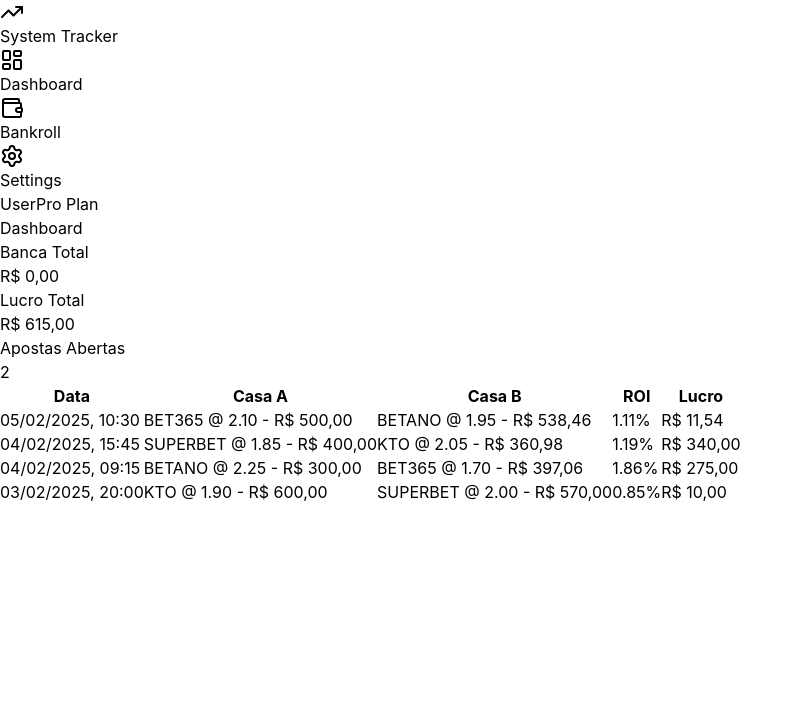
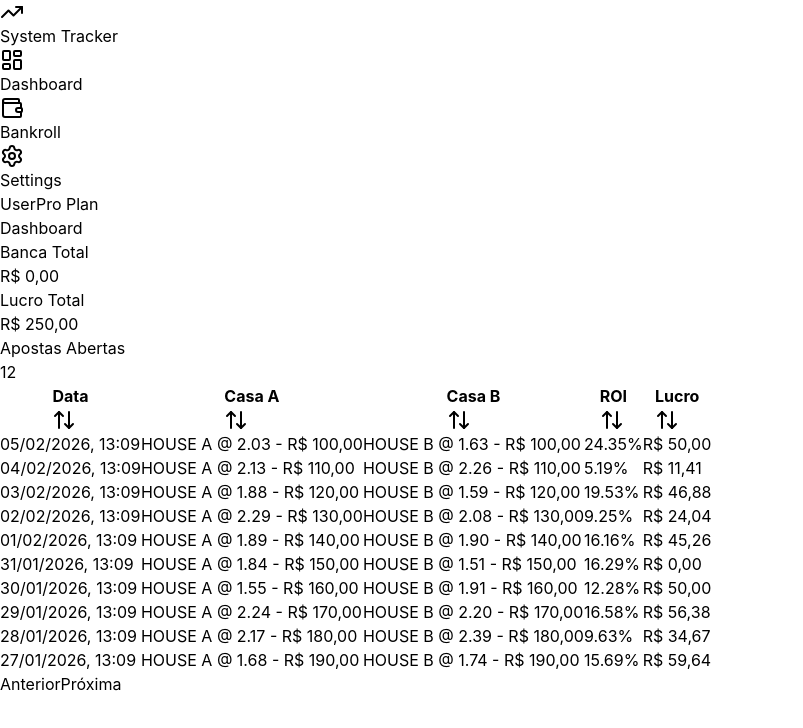
Before and after one commit to Brxno1/system-tracker, a React (Vite) app in the folder src/renderer/: page / in a window 1280 px wide. Shown: the top 728 px of the page, without its empty margins (0-803 px from the left). Built offline with nearby package versions, Linux system fonts and the light colour scheme.

Commit message:
feat: enhance bets table with sorting, pagination and more mock data

```diff
--- a/src/renderer/src/components/dashboard/bets-table/columns.tsx
+++ b/src/renderer/src/components/dashboard/bets-table/columns.tsx
@@ -1,11 +1,24 @@
 import { ColumnDef } from '@tanstack/react-table'
+import { ArrowUpDown } from 'lucide-react'
 import type { SureBet } from '@/types'
 import { cn, formatCurrency } from '@/lib/utils'
+import { Button } from '@/components/ui/button'
 
 export const columns: ColumnDef<SureBet>[] = [
  {
   accessorKey: 'createdAt',
-  header: 'Data',
+  header: ({ column }) => {
+   return (
+    <Button
+     variant="ghost"
+     onClick={() => column.toggleSorting(column.getIsSorted() === 'asc')}
+     className="p-0 hover:bg-transparent"
+    >
+     Data
+     <ArrowUpDown className="ml-2 h-4 w-4" />
+    </Button>
+   )
+  },
   cell: ({ row }) => {
    const date = new Date(row.getValue('createdAt'))
    return (
@@ -17,7 +30,19 @@
  },
  {
   id: 'houseA',
-  header: 'Casa A',
+  accessorFn: (row) => row.houseA.stake,
+  header: ({ column }) => {
+   return (
+    <Button
+     variant="ghost"
+     onClick={() => column.toggleSorting(column.getIsSorted() === 'asc')}
+     className="p-0 hover:bg-transparent"
+    >
+     Casa A
+     <ArrowUpDown className="ml-2 h-4 w-4" />
+    </Button>
+   )
+  },
   cell: ({ row }) => {
    const bet = row.original
    return (
@@ -36,7 +61,19 @@
  },
  {
   id: 'houseB',
-  header: 'Casa B',
+  accessorFn: (row) => row.houseB.stake,
+  header: ({ column }) => {
+   return (
+    <Button
+     variant="ghost"
+     onClick={() => column.toggleSorting(column.getIsSorted() === 'asc')}
+     className="p-0 hover:bg-transparent"
+    >
+     Casa B
+     <ArrowUpDown className="ml-2 h-4 w-4" />
+    </Button>
+   )
+  },
   cell: ({ row }) => {
    const bet = row.original
    return (
@@ -55,7 +92,19 @@
  },
  {
   id: 'roi',
-  header: 'ROI',
+  accessorKey: 'roi',
+  header: ({ column }) => {
+   return (
+    <Button
+     variant="ghost"
+     onClick={() => column.toggleSorting(column.getIsSorted() === 'asc')}
+     className="p-0 hover:bg-transparent"
+    >
+     ROI
+     <ArrowUpDown className="ml-2 h-4 w-4" />
+    </Button>
+   )
+  },
   cell: ({ row }) => {
    const bet = row.original
    const roi = (bet.projectedProfit / bet.totalInvestment) * 100
@@ -68,7 +117,19 @@
  },
  {
   id: 'profit',
-  header: 'Lucro',
+  accessorFn: (row) => row.status === 'WON' ? row.realizedProfit ?? 0 : row.projectedProfit,
+  header: ({ column }) => {
+   return (
+    <Button
+     variant="ghost"
+     onClick={() => column.toggleSorting(column.getIsSorted() === 'asc')}
+     className="p-0 hover:bg-transparent"
+    >
+     Lucro
+     <ArrowUpDown className="ml-2 h-4 w-4" />
+    </Button>
+   )
+  },
   cell: ({ row }) => {
    const bet = row.original
    const profit = bet.status === 'WON' ? bet.realizedProfit ?? 0 : bet.projectedProfit
--- a/src/renderer/src/components/dashboard/bets-table/index.tsx
+++ b/src/renderer/src/components/dashboard/bets-table/index.tsx
@@ -1,8 +1,15 @@
 import {
   useReactTable,
   getCoreRowModel,
-  flexRender
+  getPaginationRowModel,
+  getSortedRowModel,
+  getFilteredRowModel,
+  flexRender,
+  ColumnFiltersState,
+  SortingState,
+  VisibilityState
 } from '@tanstack/react-table'
+import { useState } from 'react'
 import type { SureBet } from '@/types'
 import {
   Table,
@@ -12,6 +19,7 @@
   TableHeader,
   TableRow
 } from '@/components/ui/table'
+import { Button } from '@/components/ui/button'
 import { columns } from './columns'
 
 interface BetsTableProps {
@@ -19,13 +27,32 @@
 }
 
 export function BetsTable({ data }: BetsTableProps) {
+  const [sorting, setSorting] = useState<SortingState>([])
+  const [columnFilters, setColumnFilters] = useState<ColumnFiltersState>([])
+  const [columnVisibility, setColumnVisibility] = useState<VisibilityState>({})
+  const [rowSelection, setRowSelection] = useState({})
+
   const table = useReactTable({
     data,
     columns,
-    getCoreRowModel: getCoreRowModel()
+    onSortingChange: setSorting,
+    onColumnFiltersChange: setColumnFilters,
+    getCoreRowModel: getCoreRowModel(),
+    getPaginationRowModel: getPaginationRowModel(),
+    getSortedRowModel: getSortedRowModel(),
+    getFilteredRowModel: getFilteredRowModel(),
+    onColumnVisibilityChange: setColumnVisibility,
+    onRowSelectionChange: setRowSelection,
+    state: {
+      sorting,
+      columnFilters,
+      columnVisibility,
+      rowSelection
+    }
   })
 
   return (
+    <div className="space-y-4">
       <div className="rounded-md border">
         <Table>
           <TableHeader>
@@ -66,5 +93,25 @@
           </TableBody>
         </Table>
       </div>
+
+      <div className="flex items-center justify-end space-x-2 py-4">
+        <Button
+          variant="outline"
+          size="sm"
+          onClick={() => table.previousPage()}
+          disabled={!table.getCanPreviousPage()}
+        >
+          Anterior
+        </Button>
+        <Button
+          variant="outline"
+          size="sm"
+          onClick={() => table.nextPage()}
+          disabled={!table.getCanNextPage()}
+        >
+          Próxima
+        </Button>
+      </div>
+    </div>
   )
 }
--- a/src/renderer/src/lib/mock-data.ts
+++ b/src/renderer/src/lib/mock-data.ts
@@ -1,52 +1,15 @@
 import type { SureBet } from '@/types'
 
-export const mockBets: SureBet[] = [
-  {
-    id: '1',
-    createdAt: '2025-02-05T10:30:00Z',
-    event: 'Flamengo vs Palmeiras',
-    houseA: { name: 'Bet365', odds: 2.10, stake: 500 },
-    houseB: { name: 'Betano', odds: 1.95, stake: 538.46 },
-    totalInvestment: 1038.46,
-    projectedProfit: 11.54,
-    roi: 1.11,
-    status: 'OPEN'
-  },
-  {
-    id: '2',
-    createdAt: '2025-02-04T15:45:00Z',
-    event: 'Lakers vs Celtics',
-    houseA: { name: 'Superbet', odds: 1.85, stake: 400 },
-    houseB: { name: 'KTO', odds: 2.05, stake: 360.98 },
-    totalInvestment: 760.98,
-    projectedProfit: 9.02,
-    roi: 1.19,
-    status: 'WON',
-    winner: 'A',
-    realizedProfit: 340
-  },
-  {
-    id: '3',
-    createdAt: '2025-02-04T09:15:00Z',
-    event: 'Real Madrid vs Barcelona',
-    houseA: { name: 'Betano', odds: 2.25, stake: 300 },
-    houseB: { name: 'Bet365', odds: 1.70, stake: 397.06 },
-    totalInvestment: 697.06,
-    projectedProfit: 12.94,
-    roi: 1.86,
-    status: 'WON',
-    winner: 'B',
-    realizedProfit: 275
-  },
-  {
-    id: '4',
-    createdAt: '2025-02-03T20:00:00Z',
-    event: 'Man City vs Arsenal',
-    houseA: { name: 'KTO', odds: 1.90, stake: 600 },
-    houseB: { name: 'Superbet', odds: 2.00, stake: 570 },
-    totalInvestment: 1170,
-    projectedProfit: 10,
-    roi: 0.85,
-    status: 'OPEN'
-  }
-]
+export const mockBets: SureBet[] = Array.from({ length: 20 }, (_, i) => ({
+  id: (i + 1).toString(),
+  createdAt: new Date(Date.now() - i * 86400000).toISOString(),
+  event: `Event ${i + 1}`,
+  houseA: { name: 'House A', odds: 1.5 + Math.random(), stake: 100 + i * 10 },
+  houseB: { name: 'House B', odds: 1.5 + Math.random(), stake: 100 + i * 10 },
+  totalInvestment: 200 + i * 20,
+  projectedProfit: 10 + Math.random() * 50,
+  roi: 1 + Math.random() * 5,
+  status: Math.random() > 0.5 ? 'OPEN' : 'WON',
+  winner: Math.random() > 0.5 ? 'A' : 'B',
+  realizedProfit: Math.random() > 0.5 ? 50 : undefined
+}))
```
Lines whose indentation alone changed are shown as unchanged.
